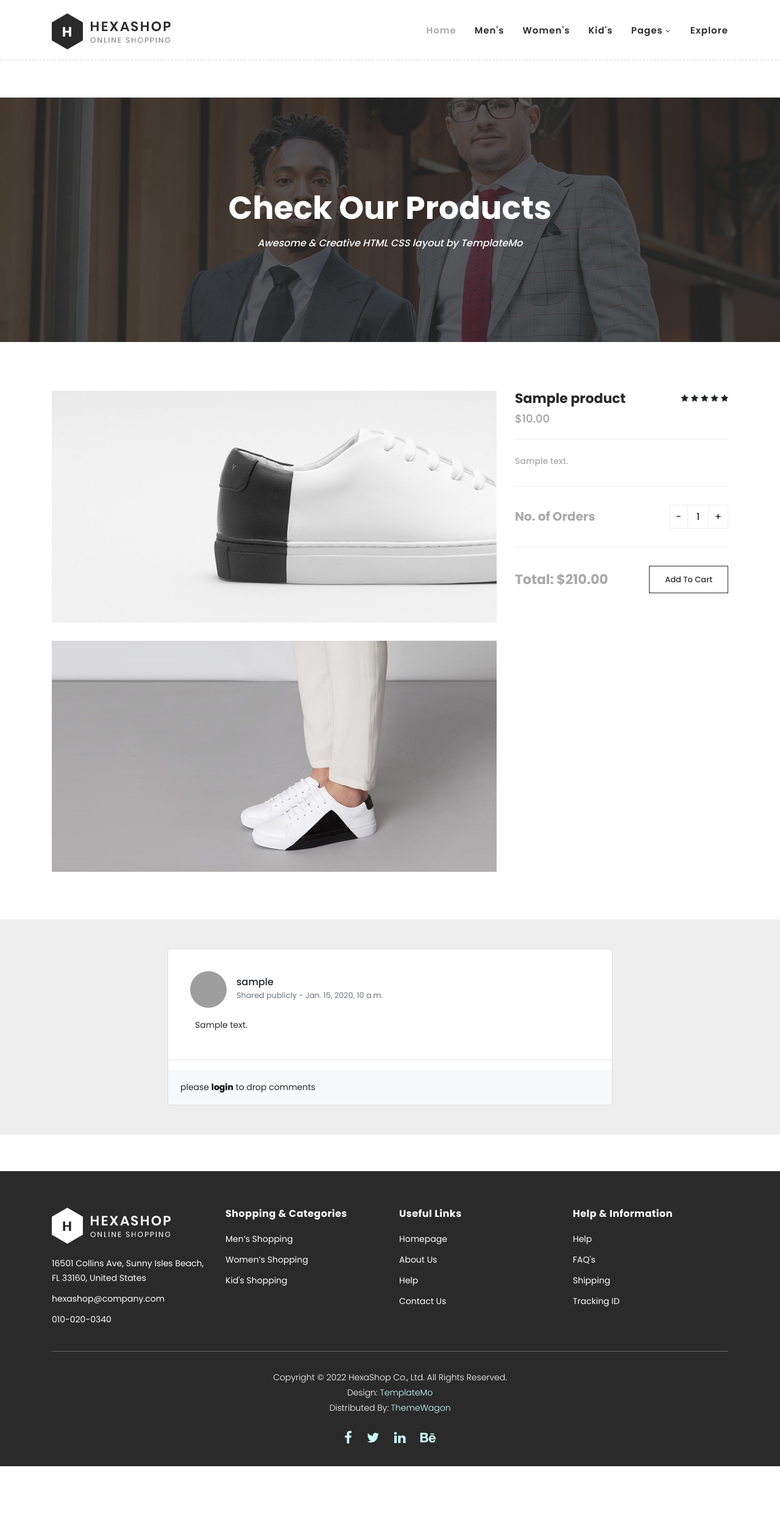
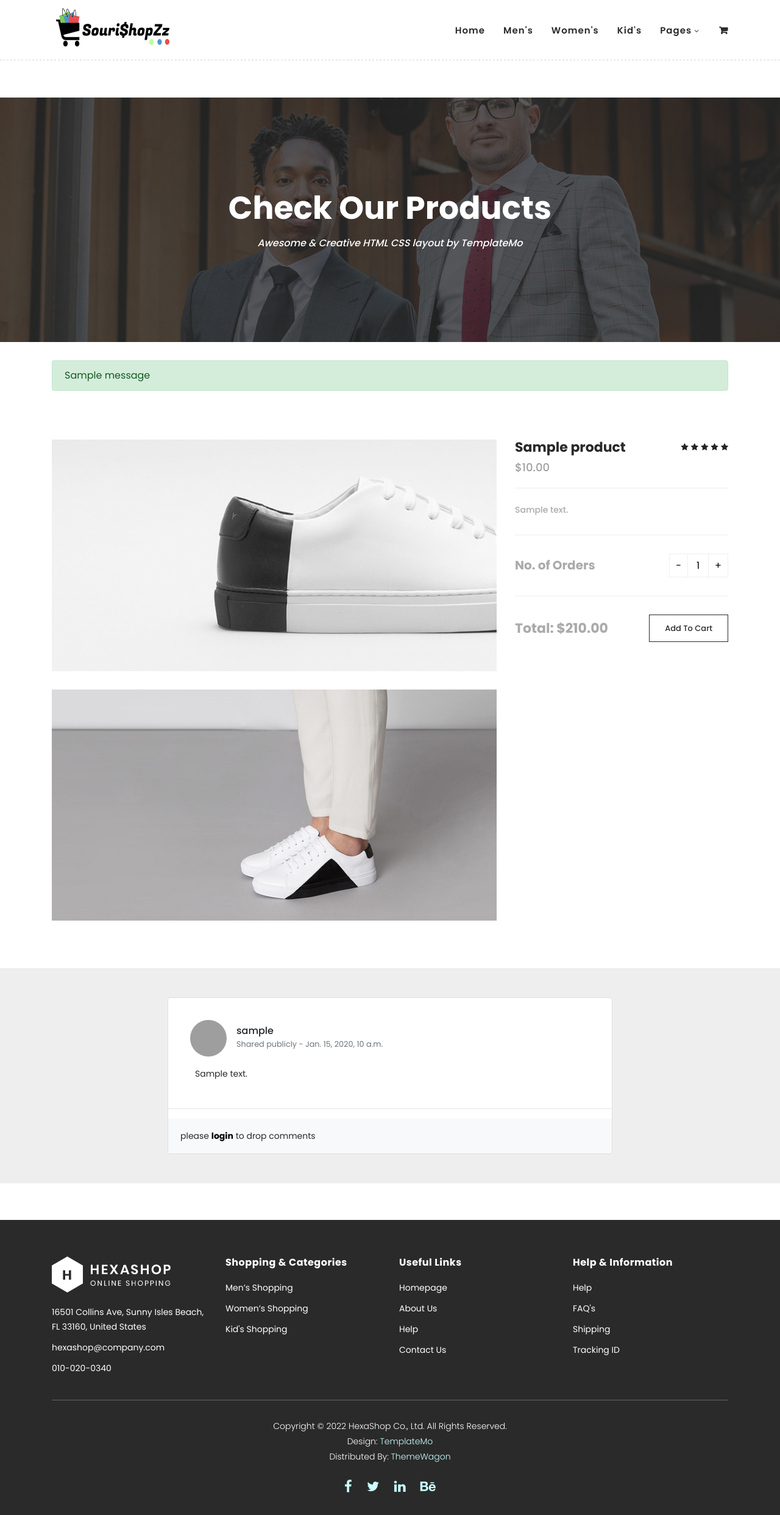
Before and after one commit to SoroushNajafi/shopping_online, a Django app: page /products/1/ in a window 1280 px wide. Shown: the whole page at 61% size. Before the commit the page ends 2405 px from the top, so only its background shows below. Run offline with Django 4.2, Linux system fonts and the light colour scheme; tables that the repository leaves empty hold one stand-in row (values such as "Sample post"); one stand-in notice (Sample message) is shown; parts of the project's set-up code (start-up, migrations or seed data) failed here and were passed over; some libraries are stand-ins or nearby versions; grey boxes are pictures that could not be loaded.

Commit message:
messages implemented

```diff
--- a/config/settings.py
+++ b/config/settings.py
@@ -12,6 +12,7 @@ https://docs.djangoproject.com/en/4.1/ref/settings/
 import os
 from pathlib import Path
 from environs import Env
+from django.contrib.messages import constants as messages
 
 #for environment variables
 env = Env()
@@ -169,3 +170,8 @@ ACCOUNT_USERNAME_REQUIRED = False
 ACCOUNT_AUTHENTICATION_METHOD = 'email'
 ACCOUNT_EMAIL_REQUIRED = True
 ACCOUNT_UNIQUE_EMAIL = True
+
+#for messages framework
+MESSAGE_TAGS = {
+    messages.ERROR: 'danger',
+}
--- a/products/views.py
+++ b/products/views.py
@@ -1,6 +1,7 @@
 from django.shortcuts import render
 from django.views.generic import ListView, DetailView, CreateView
 from django.shortcuts import get_object_or_404
+from django.contrib import messages
 
 from .models import Product, Comment
 from .forms import CommentForm
@@ -37,5 +38,6 @@ class CommentCreateView(CreateView):
         product_id = int(self.kwargs['product_id'])
         product = get_object_or_404(Product, id=product_id)
         obj.product = product
+        messages.success(self.request, 'comment posted')
 
         return super().form_valid(form)
--- a/templates/_base.html
+++ b/templates/_base.html
@@ -11,7 +11,8 @@
     <meta name="viewport" content="width=device-width, initial-scale=1, shrink-to-fit=no">
     <meta name="description" content="">
     <meta name="author" content="">
-    <link href="https://fonts.googleapis.com/css?family=Poppins:100,200,300,400,500,600,700,800,900&display=swap" rel="stylesheet">
+    <link href="https://fonts.googleapis.com/css?family=Poppins:100,200,300,400,500,600,700,800,900&display=swap"
+          rel="stylesheet">
 
     <!-- Additional CSS Files -->
     <link rel="stylesheet" type="text/css" href="{% static 'css/bootstrap.min.css' %}">
@@ -36,12 +37,12 @@
                 <nav class="main-nav">
                     <!-- ***** Logo Start ***** -->
                     <a href="{% url 'home' %}" class="logo">
-                            <img src="{% static 'images/logo.png' %}">
+                        <img src="{% static 'images/my_logo.png' %}">
                     </a>
                     <!-- ***** Logo End ***** -->
                     <!-- ***** Menu Start ***** -->
                     <ul class="nav">
-                            <li class="scroll-to-section"><a href="{% url 'home' %}" class="active">Home</a></li>
+                        <li class="scroll-to-section"><a href="{% url 'home' %}">Home</a></li>
                         <li class="scroll-to-section"><a href="#men">Men's</a></li>
                         <li class="scroll-to-section"><a href="#women">Women's</a></li>
                         <li class="scroll-to-section"><a href="#kids">Kid's</a></li>
@@ -53,7 +54,7 @@
                                 <li><a href="contact.html">Contact Us</a></li>
                             </ul>
                         </li>
-                            <li class="scroll-to-section"><a href="{% url 'home' %}">Explore</a></li>
+                        <li class="scroll-to-section"><a href="#" class="fa fa-shopping-cart" ></a></li>
                     </ul>
                     <!-- ***** Menu End ***** -->
                 </nav>
@@ -76,6 +77,16 @@
     </div>
 </div>
 <!-- ***** Main Banner Area End ***** -->
+
+{% if messages %}
+    <div class="container">
+    {% for message in messages %}
+        <div class="alert alert-{{ message.tags }}">
+        {{ message }}
+        </div>
+    {% endfor %}
+    </div>
+{% endif %}
 
 
 {% block content %}
@@ -130,7 +141,8 @@
 
                         <br>Design: <a href="https://templatemo.com" target="_parent" title="free css templates">TemplateMo</a>
 
-                        <br>Distributed By: <a href="https://themewagon.com" target="_blank" title="free & premium responsive templates">ThemeWagon</a></p>
+                        <br>Distributed By: <a href="https://themewagon.com" target="_blank"
+                                               title="free & premium responsive templates">ThemeWagon</a></p>
                     <ul>
                         <li><a href="#"><i class="fa fa-facebook"></i></a></li>
                         <li><a href="#"><i class="fa fa-twitter"></i></a></li>
@@ -168,14 +180,14 @@
 
 <script>
 
-        $(function() {
+    $(function () {
         var selectedClass = "";
-            $("p").click(function(){
+        $("p").click(function () {
             selectedClass = $(this).attr("data-rel");
             $("#portfolio").fadeTo(50, 0.1);
-                $("#portfolio div").not("."+selectedClass).fadeOut();
-            setTimeout(function() {
-              $("."+selectedClass).fadeIn();
+            $("#portfolio div").not("." + selectedClass).fadeOut();
+            setTimeout(function () {
+                $("." + selectedClass).fadeIn();
                 $("#portfolio").fadeTo(50, 1);
             }, 500);
 
```
Also changed, not shown: static/images/my_logo.png (added). Lines whose indentation alone changed are shown as unchanged.
